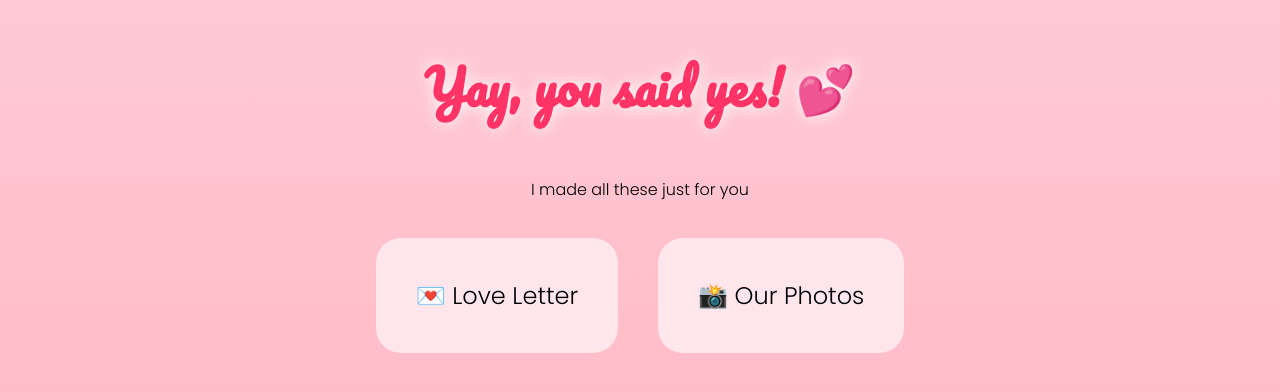
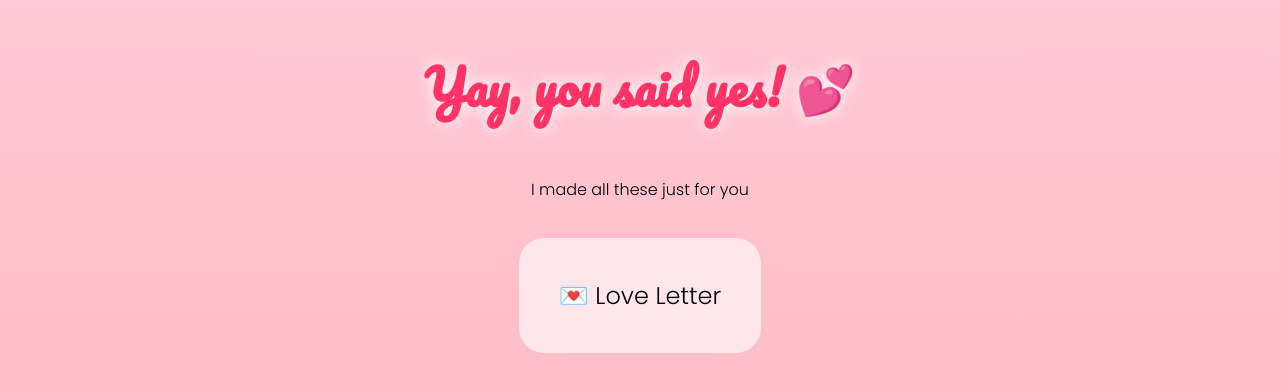
Before and after one commit to kartikbirangal4-commits/valentines-special, a plain HTML site: page gifts.html in a window 1280 px wide. Shown: the part 208-600 px from the top of the page. Drawn offline with Linux system fonts and the light colour scheme.

Commit message:
Update gifts.html

```diff
--- a/gifts.html
+++ b/gifts.html
@@ -12,7 +12,6 @@
 
   <div class="gifts">
   <div onclick="window.location.href='/valentines-special/letter.html'">💌 Love Letter</div>
-   <div onclick="window.location.href='/valentines-special/photos.html'">📸 Our Photos</div>
   </div>
 </div>
 
```
